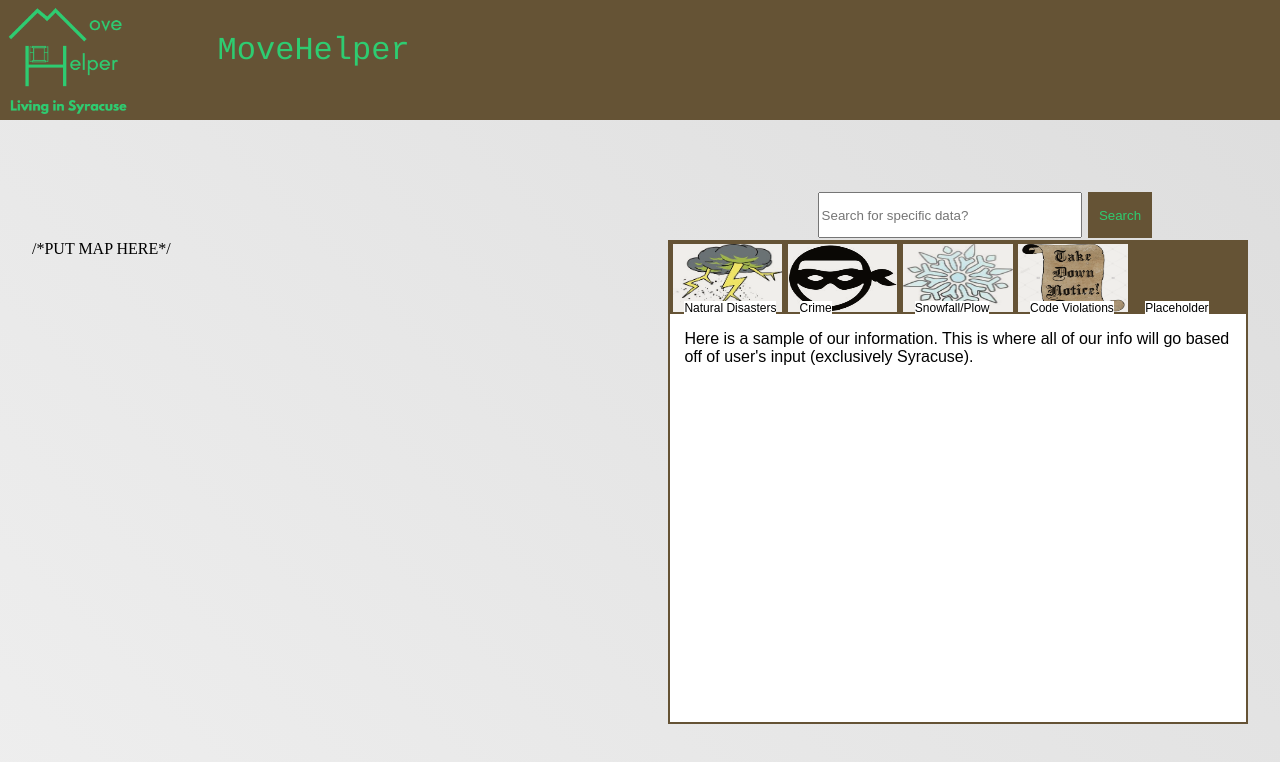
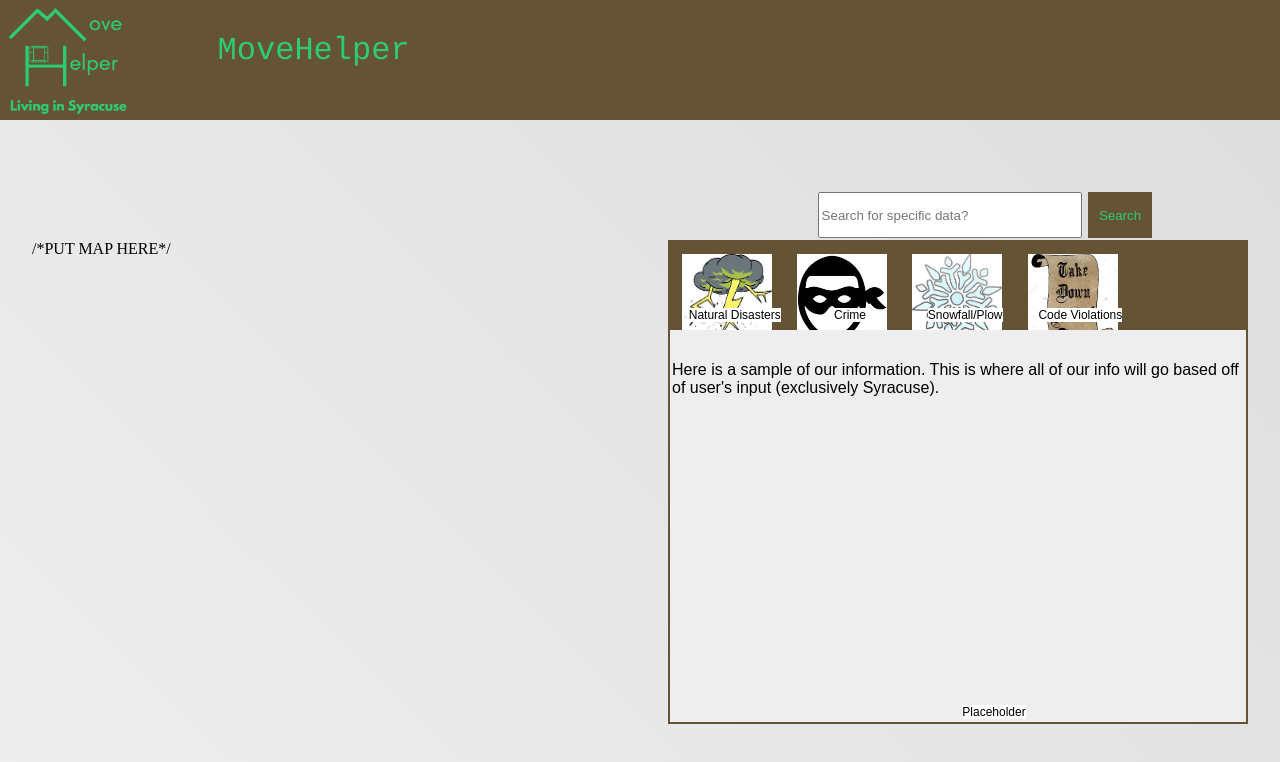
Before and after one commit to apjansing/Move-Helper, a plain HTML site: page src/html/resultsPage.html in a window 1280 px wide. Drawn offline with Linux system fonts and the light colour scheme.

Commit message:
updated some alignment to use css-grid

```diff
--- a/src/css/resultsPage.css
+++ b/src/css/resultsPage.css
@@ -50,67 +50,96 @@
 
 #resultsDiv {
     position:absolute;
+    display: grid;
+    grid-template-columns: repeat(5, 1fr);
+    grid-template-rows: 1fr 10px 5fr;
     height:60%;
     width:45%;
     right:2.5%;
-    background:white;
+    background:#655335;
     top:30%;
     border:2px solid #655335;
 }
 
 #weatherHazards {
-    position:absolute;
-    height:15%;
+    position: relative;
+    display: grid;
+    grid-column: 1/2;
+    grid-row: 1/2;
+    /* height:15%;
     top:0;
     width:20%;
-    left:0;
+    left:0; */
     background:#655335;
 }
 
 #crimes {
-    position:absolute;
+    position: relative;
+    display: grid;
+    grid-column: 2/3;
+    grid-row: 1/2;
+    /* position:absolute;
     height:15%;
     top:0;
     width:20%;
-    left:20%;
+    left:20%; */
     background:#655335;
 }
 
 #snowfall {
-    position:absolute;
+    position: relative;
+    display: grid;
+    grid-column: 3/4;
+    grid-row: 1/2;
+    /* position:absolute;
     height:15%;
     top:0;
     width:20%;
-    left:40%;
+    left:40%; */
     background:#655335;
 }
 
 #codeViolations {
-    position:absolute;
+    position: relative;
+    display: grid;
+    grid-column: 4/5;
+    grid-row: 1/2;
+    /* position:absolute;
     height:15%;
     top:0;
     width:20%;
-    left:60%;
+    left:60%; */
     background:#655335;
 }
 
-#numberFive {
-    position:absolute;
+#checklist {
+    position: relative;
+    display: grid;
+    grid-column: 5/6;
+    grid-row: 1/2;
+    /* position:absolute;
     height:15%;
     top:0;
     width:20%;
-    left:80%;
+    left:80%; */
     background:#655335;
 }
 
 
 #info {
-    position:absolute;
+    position: relative;
+    display: grid;
+    grid-column: 1/6;
+    grid-row: 3/4;
+    /* position:absolute;
     height:85%;
     top:15%;
     width:95%;
-    left:2.5%;
+    left:2.5%; */
     font-family:arial;
+    background: #eee;
+    padding: 2px;
+    padding-top: 15px;
 }
 
 .caption {
@@ -122,16 +151,20 @@
     font-family:arial;
     left:12.5%;
     font-size:12px;
+    text-align: center;
     z-index:99;
 }
 
 .captionPhoto {
     position:absolute;
-    height:95%;
-    opacity:.9;
+    height: 90px;
+    width:  90px;
+    margin: 10px;
+    padding: 2px;
+    /* opacity:.9;
     width:95%;
     left:2.5%;
-    top:2.5%;
+    top:2.5%; */
 }
 
 mark {
```
